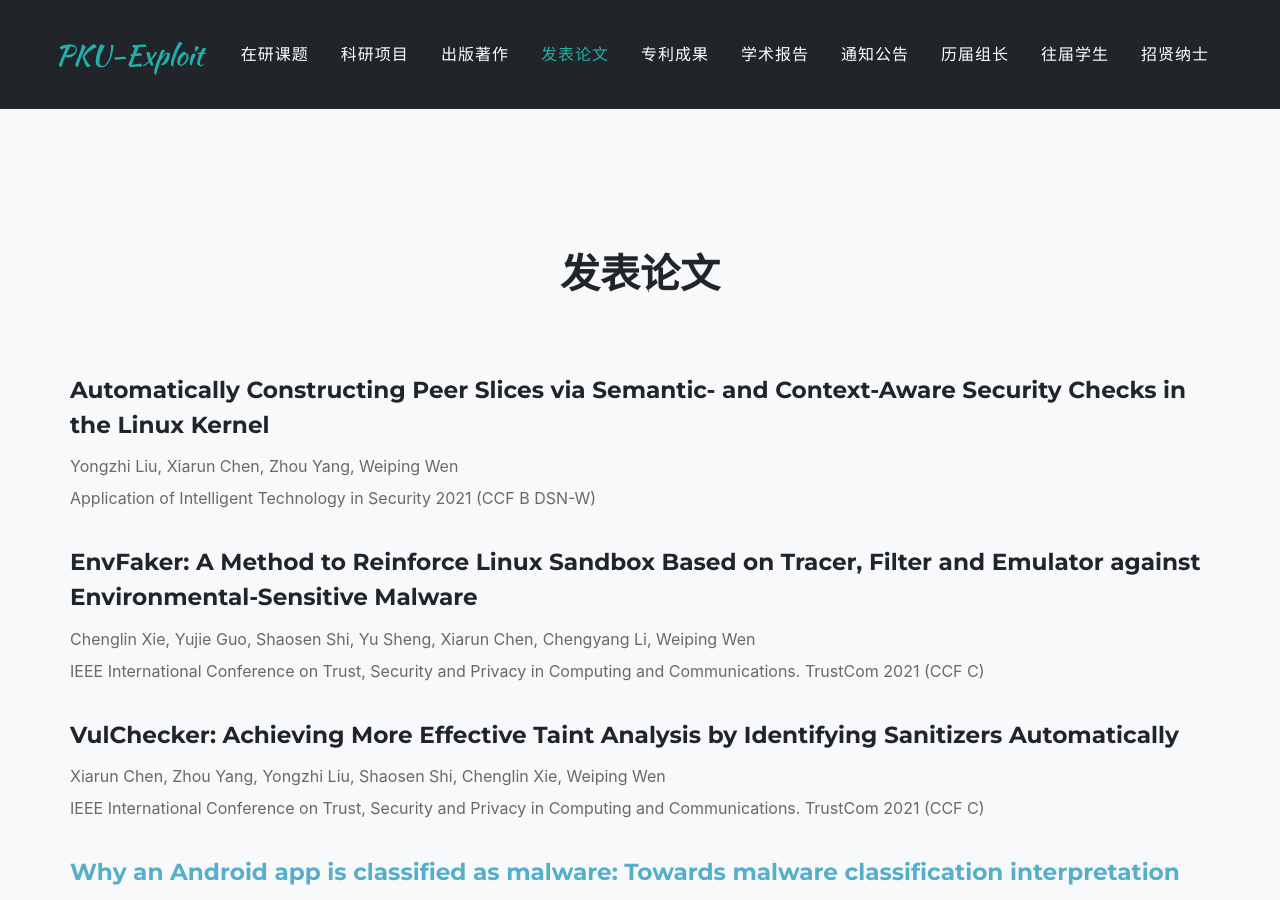
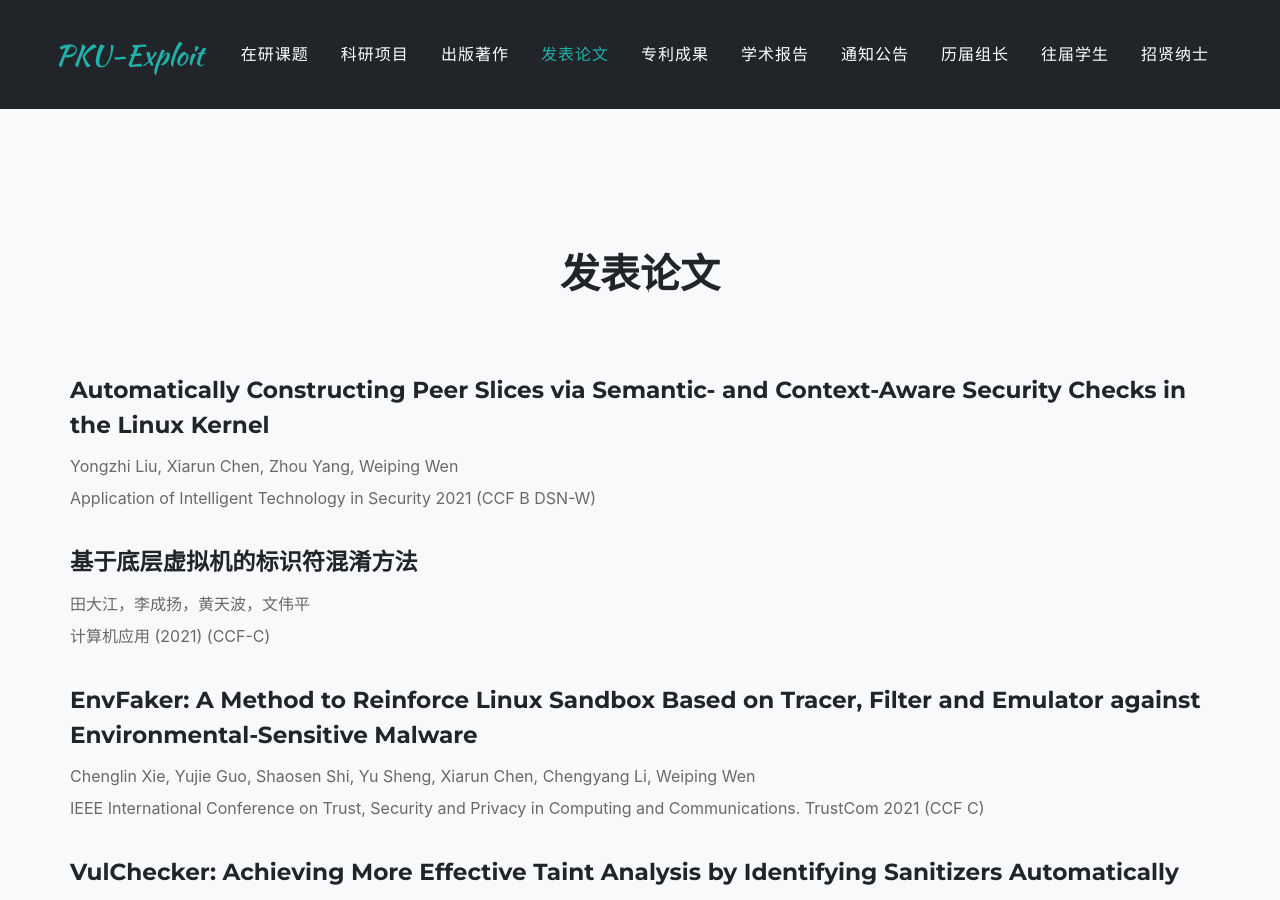
Before and after one commit to xxycfhb/xxycfhb.github.io, a Jekyll site: the page built from pages/paper.html, in a window 1280 px wide and 900 px high. Built offline with Jekyll 4.4.1, drawn with Linux system fonts in a browser that asks for light colours; some web fonts are replaced.

Commit message:
Update sitetext.yml

```diff
--- a/_data/sitetext.yml
+++ b/_data/sitetext.yml
@@ -694,6 +694,12 @@ paper:
       - title: "Automatically Constructing Peer Slices via Semantic- and Context-Aware Security Checks in the Linux Kernel"
         name: "Yongzhi Liu, Xiarun Chen, Zhou Yang, Weiping Wen"
         source: "Application of Intelligent Technology in Security 2021 (CCF B DSN-W)"
+        url:
+        download:
+
+      - title: "基于底层虚拟机的标识符混淆方法"
+        name: "田大江，李成扬，黄天波，文伟平"
+        source: "计算机应用 (2021) (CCF-C)"
         url:
         download:
 
```
